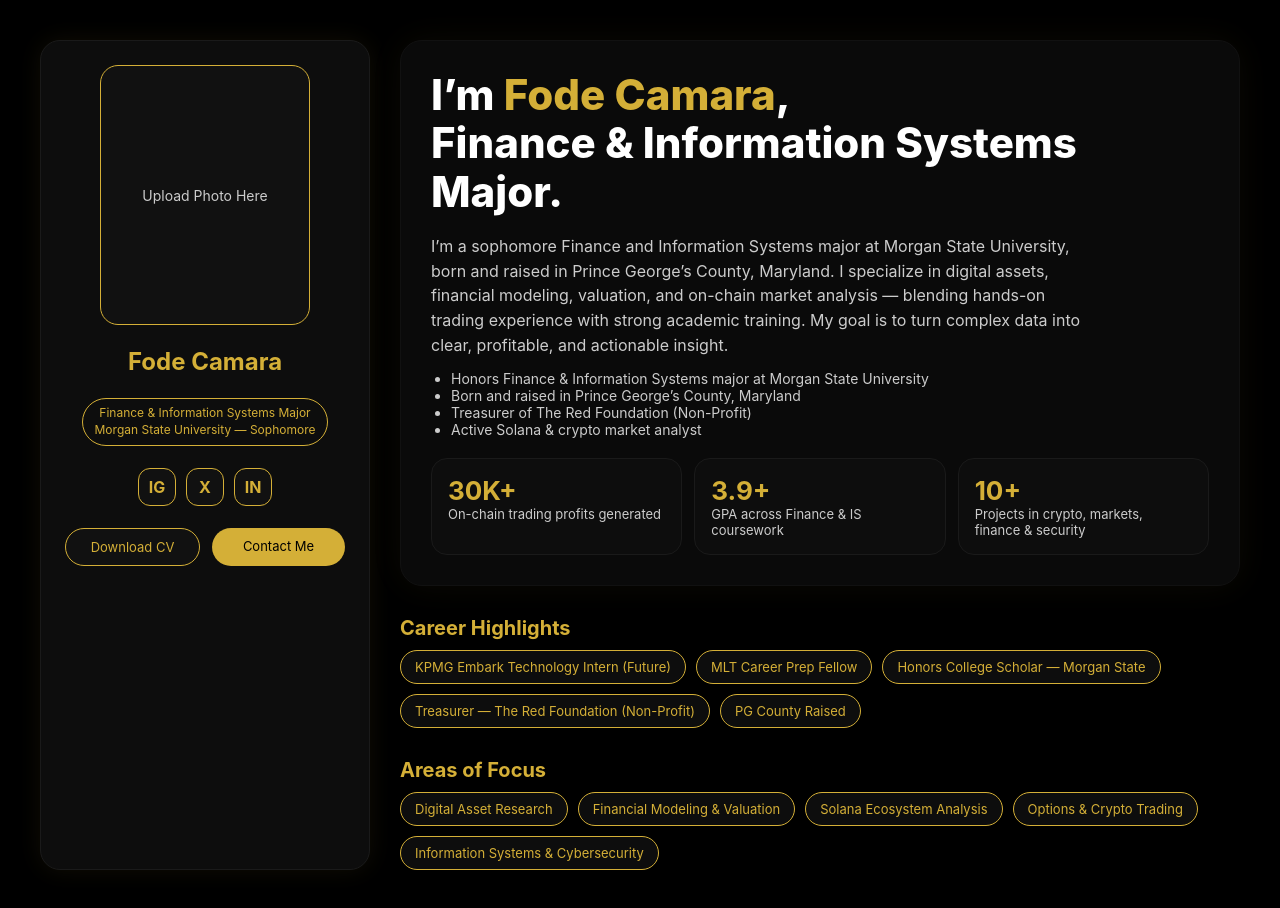
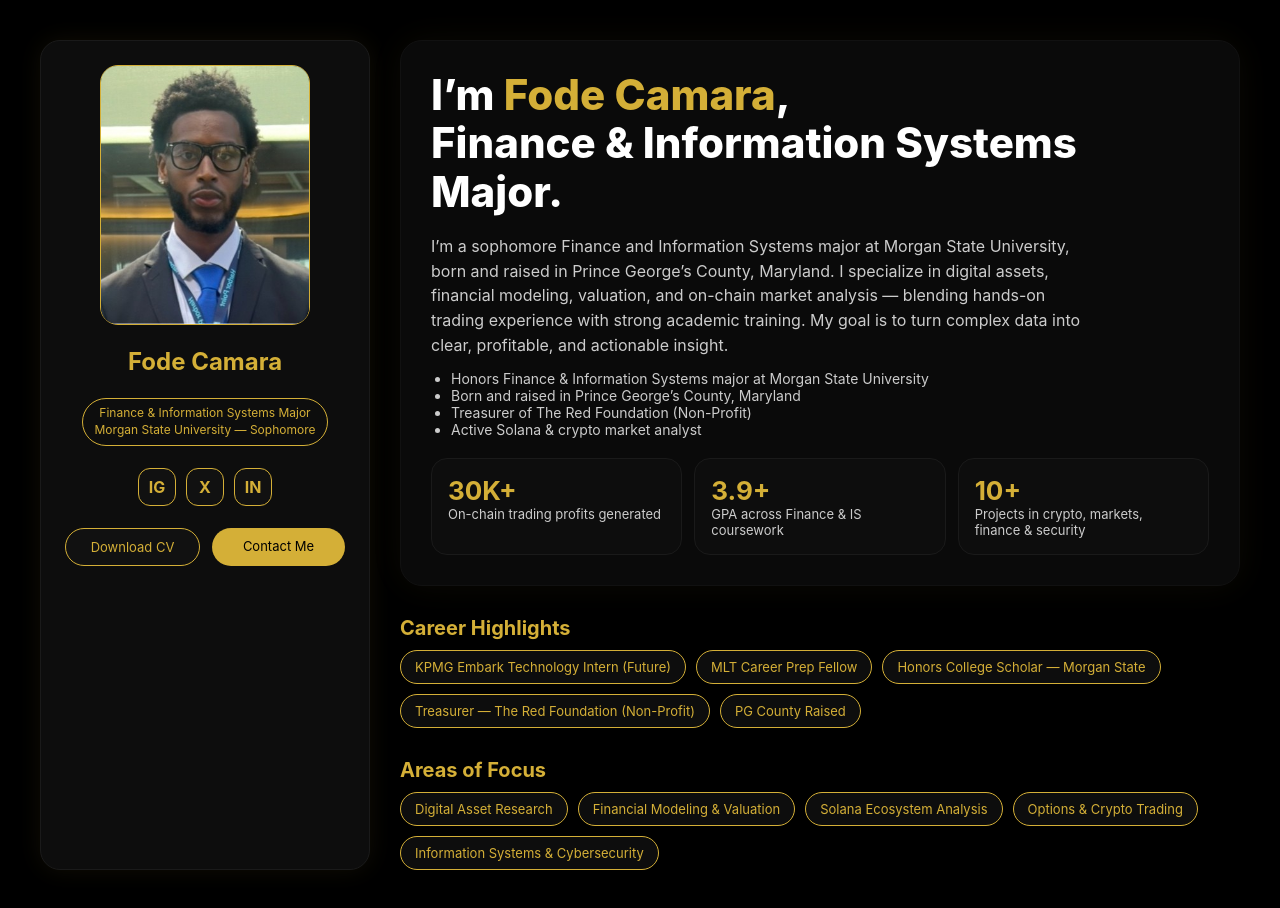
Before and after one commit to focam3-blip/fode-portfolio, a plain HTML site: page index.html in a window 1280 px wide. Drawn offline with Linux system fonts and the light colour scheme.

Commit message:
Update index.html

```diff
--- a/index.html
+++ b/index.html
@@ -249,7 +249,11 @@
 
     <!-- LEFT PROFILE CARD -->
     <div class="profile-card">
-      <div class="avatar">Upload Photo Here</div>
+    <div class="avatar">
+  <img src="https://github.com/focam3-blip/fode-portfolio/raw/main/lined%20in.jpg"
+       style="width:100%; height:100%; object-fit:cover; border-radius:16px;">
+</div>
+
 
       <div class="name">Fode Camara</div>
 
```
